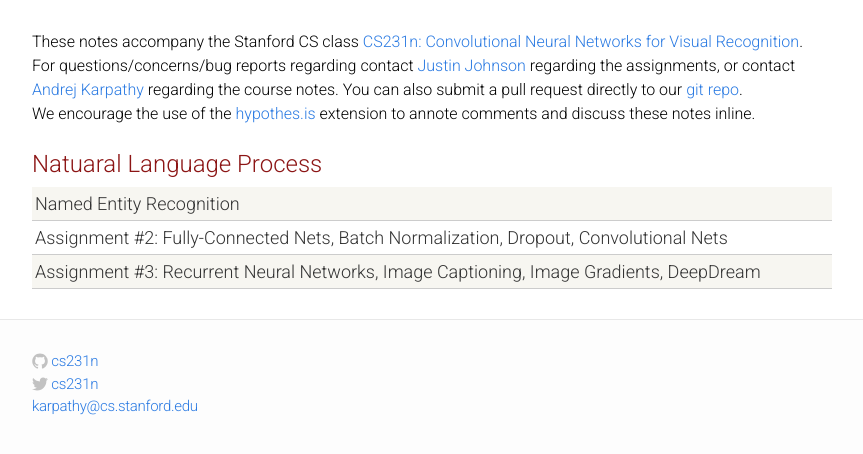
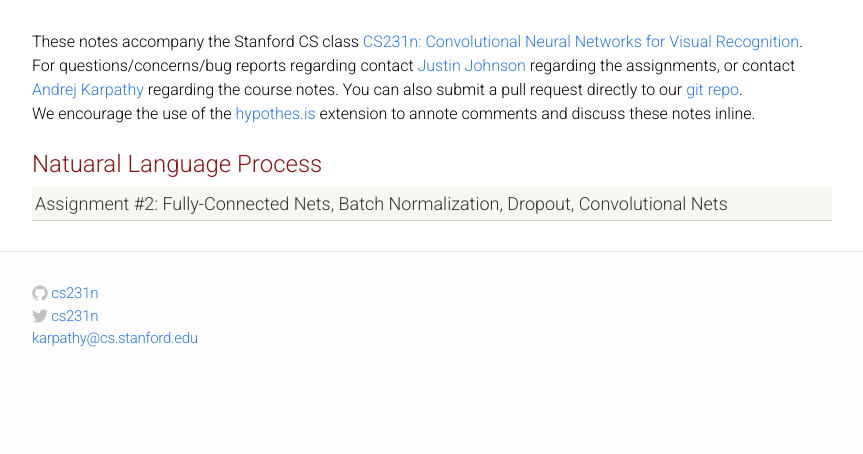
Before and after one commit to wangjialin114/nlp-tensorflow, a Jekyll site: the page built from docs/index.html, in a window 1280 px wide. Shown: the top 454 px of the page, without its empty margins (208-1071 px from the left). Built offline with Jekyll 4.4.1, drawn with Linux system fonts in a browser that asks for light colours.

Commit message:
Update index.html

```diff
--- a/docs/index.html
+++ b/docs/index.html
@@ -17,24 +17,11 @@
     <div class="module-header">Natuaral Language Process</div>
 
     <div class="materials-item">
-      <a href="assignments2016/assignment1/">
-        Named Entity Recognition
-      </a>
-    </div>
-
-    <div class="materials-item">
       <a href="assignments2016/assignment2/">
         Assignment #2: Fully-Connected Nets, Batch Normalization, Dropout,
         Convolutional Nets
       </a>
     </div>
 
-    <div class="materials-item">
-      <a href="assignments2016/assignment3/">
-        Assignment #3: Recurrent Neural Networks, Image Captioning,
-        Image Gradients, DeepDream
-      </a>
-    </div>
-
   </div>
 </div>
```
